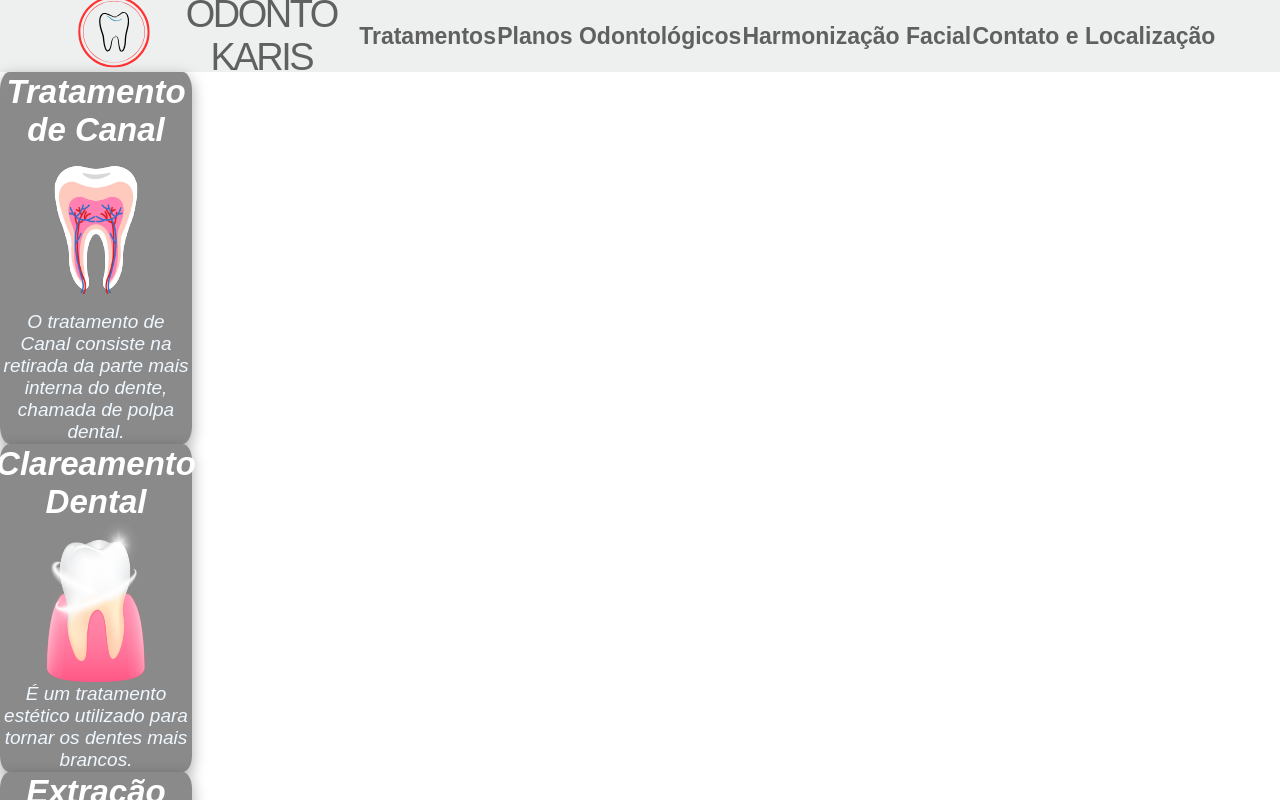
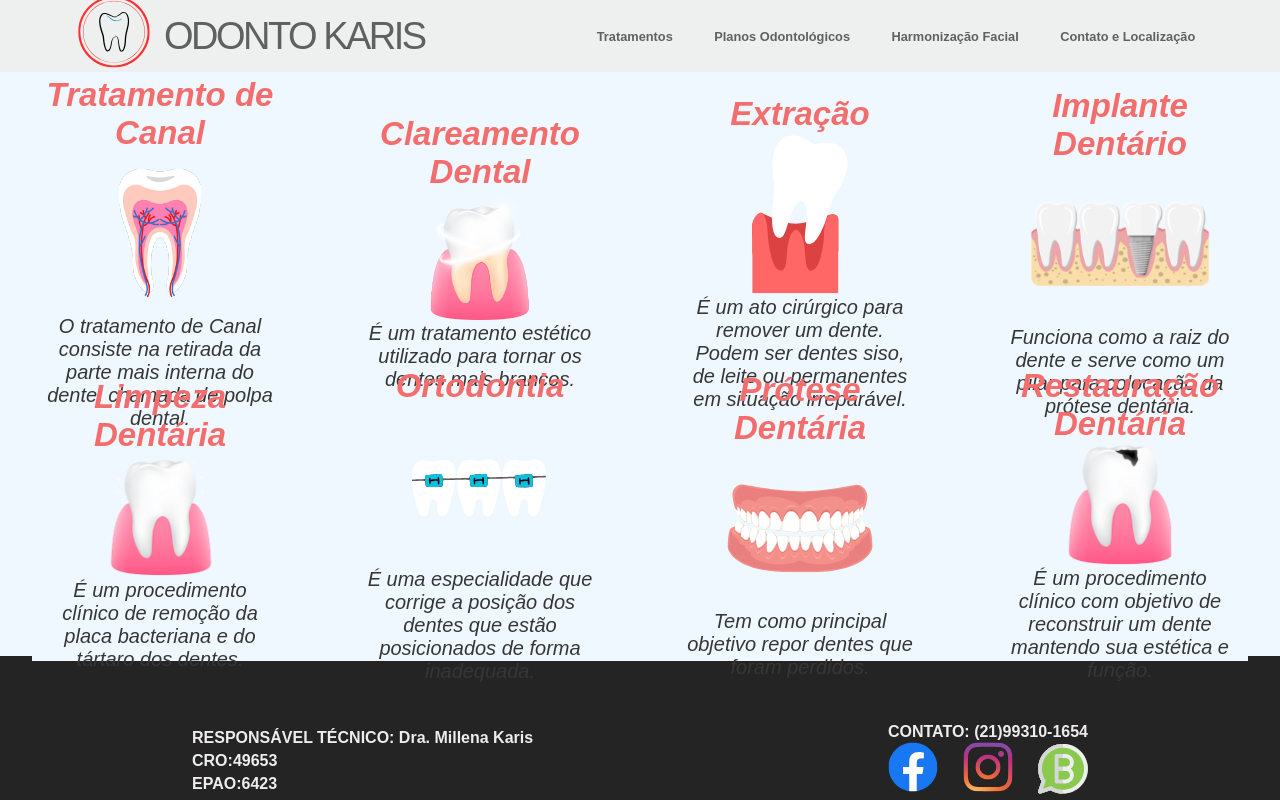
Before and after one commit to marllonwagner/odonto-karis, a React (Create React App) app: page /tratamentos in a window 1280 px wide. Shown: the top 800 px of the page. Built offline with nearby package versions, Linux system fonts and the light colour scheme.

Commit message:
css adjusts

```diff
--- a/src/components/footer/css/footer.css
+++ b/src/components/footer/css/footer.css
@@ -5,6 +5,7 @@
   max-width: 100vw;
   height: 25vh;
   background-color: #242424;
+
 }
 
 .footer-container {
@@ -12,7 +13,8 @@
   justify-content: space-between;
   align-items: flex-end;
   width: 70vw;
-  height: 20vh;
+  height: 10vh;
+
   /* border: 1px solid red; */
 }
 
--- a/src/components/header/css/header.css
+++ b/src/components/header/css/header.css
@@ -28,8 +28,8 @@
   display: flex;
   justify-content: space-around;
   align-items: center;
-  width: 1050px;
-  height: 30px;
+  width: 50vw;
+  height: 30vh;
   /* border: 1px solid red; */
 }
 
@@ -38,7 +38,7 @@
   color: rgba(46, 46, 46, 0.742);
   font-family: sans-serif;
   font-weight: 600;
-  font-size: 23px;
+  font-size: 1vw;
 }
 
 .link-text:hover {
@@ -46,7 +46,7 @@
   color: rgba(142, 15, 15, 0.742);
   font-family: sans-serif;
   font-weight: 800;
-  font-size: 23px;
+  font-size: 24.6px;
 }
 
 .logo-img {
--- /dev/null
+++ b/src/components/treatments/Restoration.jsx
@@ -0,0 +1,16 @@
+import React from 'react'
+import restorationIcon from '../../assets/icons/restorationIcon.png'
+
+export default function Restoration() {
+  return (
+    <div className='treatment-container'>
+    <p className='treatment-title'>Restauração Dentária</p>
+    <img
+    className='rst-treatment-image'
+    src={restorationIcon} alt="ilustração de canal" />
+    <span
+    className='treatment-description'
+    >É um procedimento clínico com objetivo de reconstruir um dente mantendo sua estética e função.</span>
+  </div>
+  )
+}
--- a/src/components/treatments/css/cards.css
+++ b/src/components/treatments/css/cards.css
@@ -3,10 +3,12 @@
   justify-content: center;
   align-items: center;
   flex-direction: column;
-  border-radius: 5%;
-  width: 15vw;
-  box-shadow: rgba(0, 0, 0, 0.35) 0px 5px 15px;
-  background-color:rgb(138, 138, 138)
+  /* border-radius: 5%; */
+  width: 20vw;
+  height: 30vh;
+  /* box-shadow: rgba(0, 0, 0, 0.35) 0px 5px 15px; */
+  /* background-color:rgba(138, 138, 138, 0.229); */
+
 }
 
 .treatment-title {
@@ -15,19 +17,20 @@
   font-style:italic;
   font-weight: 600;
   color: rgb(54, 54, 54);
-  color: white;
+  color: rgb(244, 109, 109);
   padding: 1px;
 }
 
 
 .treatment-description {
   font-family: sans-serif;
-  font-size: 19px;
+  font-size: 20px;
   font-style:italic;
-  font-weight: 500;
+  font-weight: 520;
   color: rgb(54, 54, 54);
-  color: aliceblue;
-  padding: 1px;
+  /* color: aliceblue; */
+  padding: 2px;
+  width: 18vw;
 }
 
 .treatment-image {
@@ -49,3 +52,8 @@
   height: 20vh;
   width: 9.5vw;
 }
+
+.rst-treatment-image {
+  height: 20vh;
+  width: 9.5vw;
+}
--- a/src/components/treatmentsCard/TreatmentsCard.jsx
+++ b/src/components/treatmentsCard/TreatmentsCard.jsx
@@ -6,6 +6,8 @@ import Implant from '../treatments/Implant'
 import Limpeza from '../treatments/Limpeza'
 import Orto from '../treatments/Orto'
 import Protese from '../treatments/Protese'
+import Restoration from '../treatments/Restoration'
+import './css/treatmentsCard.css'
 
 export default function TreatmentsCard() {
   return (
@@ -18,6 +20,7 @@ export default function TreatmentsCard() {
 <Limpeza />
 <Orto />
 <Protese />
+<Restoration />
       </div>
     </div>
   )
--- a/src/components/treatmentsCard/css/treatmentsCard.css
+++ b/src/components/treatmentsCard/css/treatmentsCard.css
@@ -0,0 +1,21 @@
+.main-container {
+  display: flex;
+  justify-content: center;
+  align-items: center;
+  max-width: 100vw;
+  height: 73vh;
+  padding-top: 50px;
+  background-color: aliceblue;
+
+}
+
+.secondary-container {
+  display: flex;
+  justify-content: space-between;
+  align-items: center;
+  flex-wrap: wrap;
+  width: 95vw;
+  height: 68vh;
+  background-color: aliceblue;
+
+}
--- a/src/components/underCover/css/underCover.css
+++ b/src/components/underCover/css/underCover.css
@@ -10,7 +10,7 @@
 
 .presentation-container {
   display: flex;
-  width: 75vw;
+  width: 85vw;
   justify-content: flex-start;
   align-items: center;
   flex-direction: column;
@@ -24,7 +24,7 @@
   flex-direction: column;
   padding-top: 15px;
   max-width: fit-content;
-  height: 200px;
+  height: 25vh;
   /* border: 1px solid blue; */
 
 
@@ -42,6 +42,7 @@
   font-size: 25px;
   font-weight: 300;
   font-family: sans-serif;
+  font-style: italic;
 }
 
 .presentation-links-container {
@@ -69,20 +70,19 @@
 }
 
 .images-container {
-  padding-top: 90px;
-  /* border: 1px solid red; */
+  padding-top: 70px;
   display: flex;
   justify-content: space-between;
   align-items: center;
-  flex-wrap: wrap;
-  width: 45vw;
+  flex-wrap:wrap;
+  width: 80vw;
   height: 45vh;
 }
 
 .clinic-images {
   padding: 10px;
   display: flex;
-  width: 300px;
-  height: 300px;
+  width: 20vw;
+  height: 25vh;
   box-shadow: rgba(255, 255, 255, 0.1) 0px 1px 1px 0px inset, rgba(50, 50, 93, 0.25) 0px 50px 100px -20px, rgba(0, 0, 0, 0.3) 0px 30px 60px -30px;
 }
--- a/src/pages/tratamentos/Tratamentos.jsx
+++ b/src/pages/tratamentos/Tratamentos.jsx
@@ -1,12 +1,15 @@
 import React from 'react'
 import Header from '../../components/header/Header'
 import TreatmentsCard from '../../components/treatmentsCard/TreatmentsCard'
+import Footer from '../../components/footer/Footer'
+import './css/tratamentos.css'
 
 export default function Tratamentos() {
   return (
     <div>
       <Header/>
       <TreatmentsCard/>
+      <Footer/>
       </div>
   )
 }
--- a/src/pages/tratamentos/css/tratamentos.css
+++ b/src/pages/tratamentos/css/tratamentos.css
@@ -0,0 +1,7 @@
+* {
+  padding:0;
+  margin:0;
+  vertical-align:baseline;
+  list-style:none;
+  border:0
+  }
```
